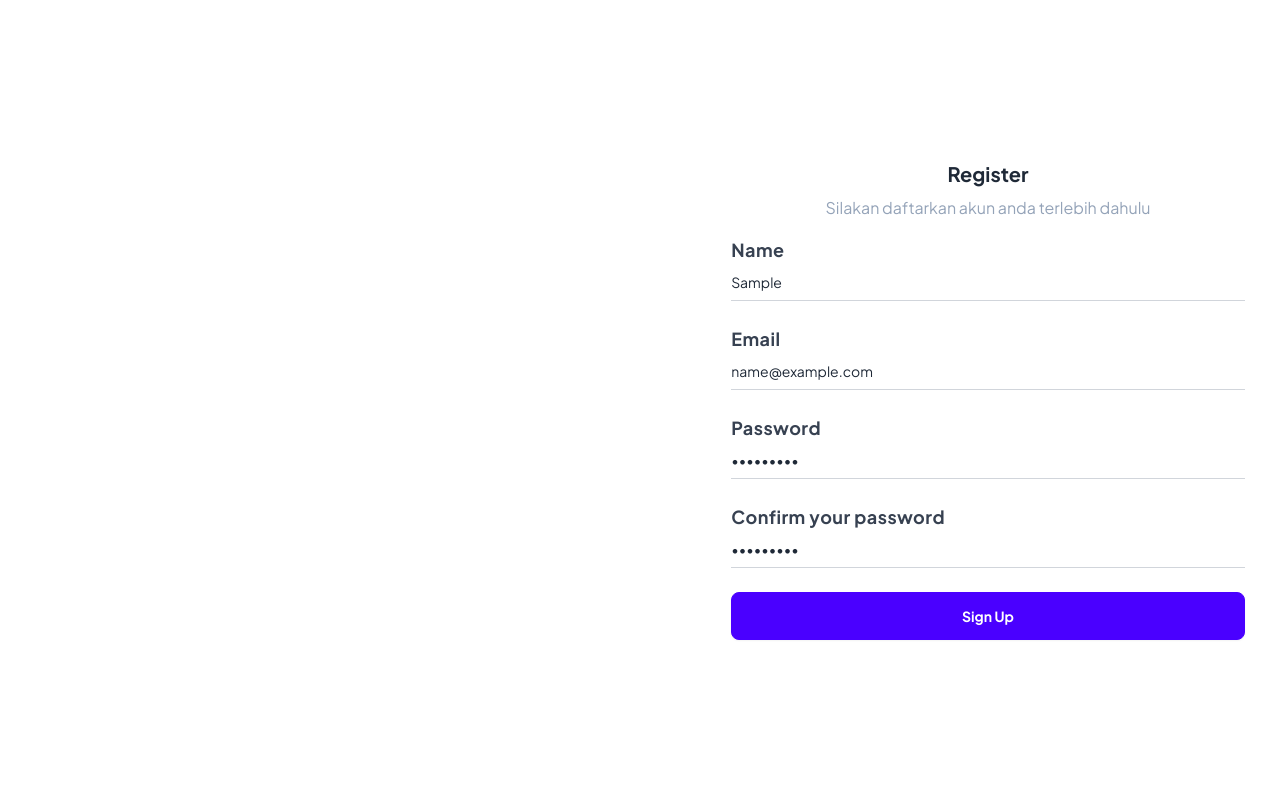
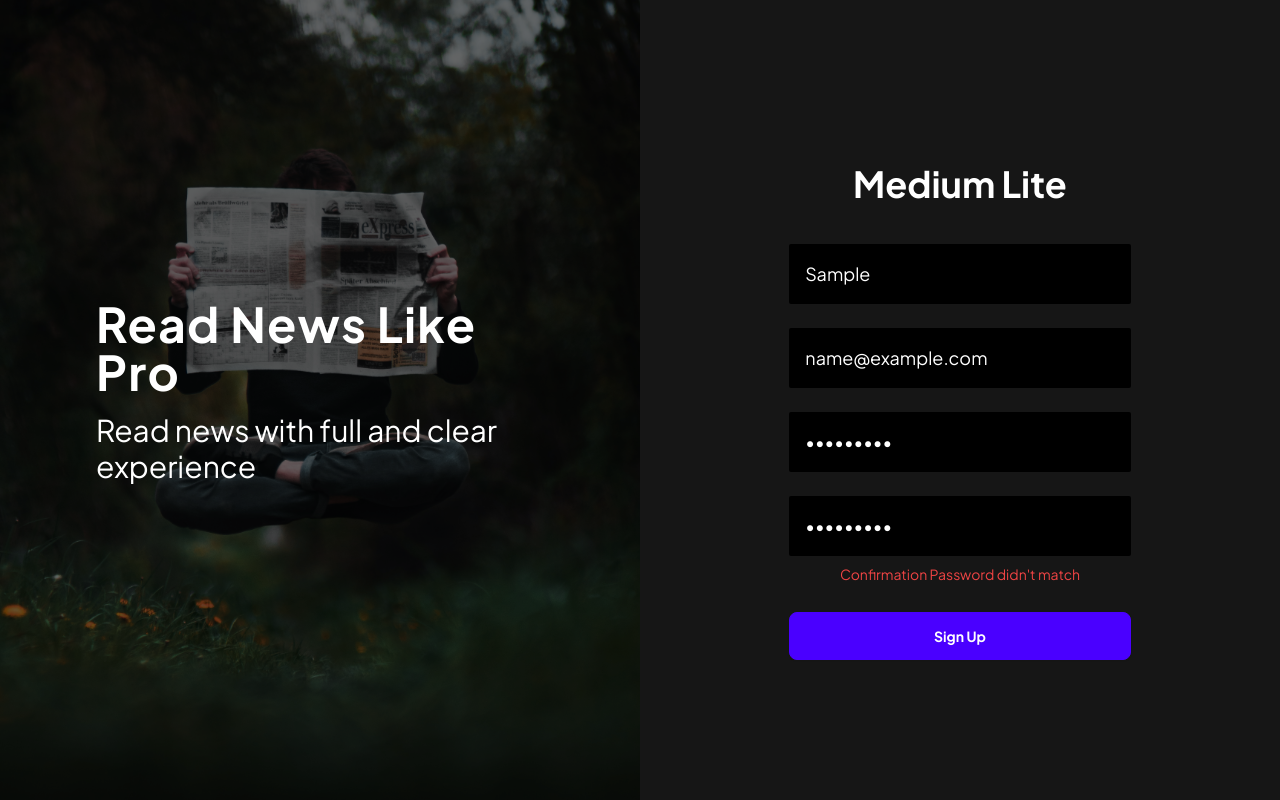
Before and after one commit to yaffalhakim1/medium-but-lite, a Next.js app: page /auth/register in a window 1280 px wide. Both pictures are taken after typing "Sample", "name@example.com", "Sample123", "Sample123" into the empty fields and a click on the button "Sign Up". Built offline with nearby package versions, Linux system fonts and the light colour scheme; no server answers; data requests are answered from the project's data file.

Commit message:
feat: add validation input in register

```diff
--- a/package.json
+++ b/package.json
@@ -11,13 +11,16 @@
   },
   "dependencies": {
     "@headlessui/react": "^1.7.17",
+    "@hookform/resolvers": "^3.3.2",
     "axios": "^1.6.2",
     "js-cookie": "^3.0.5",
     "next": "14.0.3",
     "react": "^18",
     "react-dom": "^18",
+    "react-hook-form": "^7.48.2",
     "sonner": "^1.2.4",
     "swr": "^2.2.4",
+    "zod": "^3.22.4",
     "zustand": "^4.4.7"
   },
   "devDependencies": {
--- a/pages/auth/register.tsx
+++ b/pages/auth/register.tsx
@@ -3,7 +3,7 @@ import { BASE_URL } from "@/config/api";
 import axios from "axios";
 import Head from "next/head";
 import { useRouter } from "next/router";
-import React, { SyntheticEvent, useState } from "react";
+import React, { ChangeEvent, SyntheticEvent, useState } from "react";
 import Cookie from "js-cookie";
 import { token } from "@/lib/utils/token";
 import { useUsers } from "@/lib/useUser";
@@ -18,12 +18,58 @@ const RegisterPage = () => {
     password_confirmation: "",
   });
   const [loading, setLoading] = useState(false);
+  const [validationError, setValidationError] = useState<string | null>(null);
+  const [validationEmail, setvalidationEmailError] = useState<string | null>(
+    null
+  );
+  const [validationPassword, setvalidationPasswordError] = useState<
+    string | null
+  >(null);
+  const [validationConfirmPass, setValidationConfirmPassError] = useState<
+    string | null
+  >(null);
 
-  function fieldHandler(e: any) {
+  function fieldHandler(e: ChangeEvent<HTMLInputElement>) {
+    const ev = e.target;
+
     setField({
       ...field,
       [e.target.name]: e.target.value,
     });
+
+    if (ev.name === "name") {
+      const nameValue = ev.value;
+      const error = nameValue.includes("@")
+        ? "Name cannot contain any symbol or number"
+        : null;
+      setValidationError(error);
+    }
+
+    if (ev.name === "email") {
+      const email = ev.value;
+
+      const emailError =
+        !email.includes("@") || !email.includes(".")
+          ? "Email must include @ symbol"
+          : null;
+      setvalidationEmailError(emailError);
+    }
+
+    const pass = ev.name === "password";
+    const conf_pass = ev.name === "confirm_password";
+
+    if (conf_pass) {
+      const confirmPassError =
+        conf_pass != pass ? "Confirmation Password didn't match" : null;
+      setValidationConfirmPassError(confirmPassError);
+    }
+
+    if (pass) {
+      const pass = ev.value;
+      const passError = Number(pass) < 8 ? "The minimum character is 8" : null;
+
+      setvalidationPasswordError(passError);
+    }
   }
 
   const { users } = useUsers();
@@ -44,6 +90,7 @@ const RegisterPage = () => {
       }
 
       Cookie.set("user_token", token());
+      Cookie.set("role", "user");
 
       if (register) {
         return router.push("/auth/login");
@@ -64,53 +111,70 @@ const RegisterPage = () => {
       <Head>
         <title>Register</title>
       </Head>
-      <section className="h-screen">
-        <div className="container px-6 py-12 h-full">
-          <div className=" md:w-8/12 lg:w-6/12 mb-12 md:mb-0"></div>
-          <div className="flex justify-center items-center flex-wrap h-full g-6 text-gray-800">
-            <div className="md:w-8/12 lg:w-6/12 mb-12 md:mb-0">
-              {/* image  */}
+      <section className="min-h-screen flex items-stretch text-white ">
+        <div className="lg:flex w-1/2 hidden bg-gray-500 bg-no-repeat bg-cover relative items-center bg-[url('/news.jpg')]">
+          <div className="absolute bg-black opacity-60 inset-0 z-0"></div>
+          <div className="w-full px-24 z-10">
+            <h1 className="text-5xl font-bold text-left tracking-wide">
+              Read News Like Pro
+            </h1>
+            <p className="text-3xl my-4">
+              Read news with full and clear experience
+            </p>
           </div>
-            <div className="md:w-8/12 lg:w-5/12 lg:ml-20">
-              <form onSubmit={handleRegister} method="POST">
-                <h1 className="font-bold text-xl text-center mb-2">Register</h1>
-                <p className="font-normal text-md text-center mb-4 text-slate-400">
-                  Silakan daftarkan akun anda terlebih dahulu
-                </p>
-                <div className="mb-6">
-                  <div className="text-lg font-bold text-gray-700 tracking-wide">
-                    Name
+          <div className="bottom-0 absolute p-4 text-center right-0 left-0 flex justify-center space-x-4"></div>
         </div>
+        <div className="lg:w-1/2 w-full flex items-center justify-center text-center md:px-16 px-0 z-0 bg-[#161616]">
+          <div className="absolute lg:hidden z-10 inset-0 bg-gray-500 bg-no-repeat bg-cover items-center bg-[url('/news.jpg')]">
+            <div className="absolute bg-black opacity-60 inset-0 z-0"></div>
+          </div>
+          <div className="w-full py-6 z-20">
+            <h1 className="my-6 text-4xl font-semibold">Medium Lite</h1>
+
+            <form
+              onSubmit={handleRegister}
+              className="sm:w-2/3 w-full px-4 lg:px-0 mx-auto"
+            >
+              <div className="pb-2 pt-4">
                 <input
                   type="text"
-                    className="w-full text-sm py-2 border-b border-gray-300 focus:outline-none focus:border-indigo-500"
+                  className={`block w-full p-4 text-lg rounded-sm bg-black focus:border-indigo-500 ${
+                    validationError && "input-error "
+                  }`}
                   placeholder="Name"
                   name="name"
                   onChange={fieldHandler}
                   required
                 />
+                {validationError && (
+                  <p className="mt-2 text-sm text-red-500 border-red-400">
+                    {validationError}
+                  </p>
+                )}
               </div>
-                <div className="mb-6">
-                  <div className="text-lg font-bold text-gray-700 tracking-wide">
-                    Email
-                  </div>
+              <div className="pb-2 pt-4">
                 <input
-                    type="text"
-                    className="w-full text-sm py-2 border-b border-gray-300 focus:outline-none focus:border-indigo-500"
+                  type="email"
+                  className={`block w-full p-4 text-lg rounded-sm bg-black focus:border-indigo-500 ${
+                    validationEmail && "input-error "
+                  }`}
                   placeholder="Email"
                   name="email"
                   onChange={fieldHandler}
                   required
                 />
+                {validationEmail && (
+                  <p className="mt-2 text-sm text-red-500 border-red-400">
+                    {validationEmail}
+                  </p>
+                )}
               </div>
-
-                <div className="mb-6">
-                  <div className="text-lg font-bold text-gray-700 tracking-wide">
-                    Password
-                  </div>
+              <div className="pb-2 pt-4">
                 <input
                   type="password"
-                    className="w-full text-sm py-2 border-b border-gray-300 focus:outline-none focus:border-indigo-500"
+                  className={`block w-full p-4 text-lg rounded-sm bg-black focus:border-indigo-500 ${
+                    validationPassword && "input-error "
+                  }`}
                   placeholder="Password (minimum 8 characters)"
                   name="password"
                   onChange={fieldHandler}
@@ -118,24 +182,33 @@ const RegisterPage = () => {
                   title="Password must be at least 8 characters long"
                   required
                 />
+                {validationPassword && (
+                  <p className="mt-2 text-sm text-red-500 border-red-400">
+                    {validationPassword}
+                  </p>
+                )}
               </div>
-                <div className="mb-6">
-                  <div className="text-lg font-bold text-gray-700 tracking-wide">
-                    Confirm your password
-                  </div>
+              <div className="pb-2 pt-4">
                 <input
                   type="password"
-                    className="w-full text-sm py-2 border-b border-gray-300 focus:outline-none focus:border-indigo-500"
+                  className={`block w-full p-4 text-lg rounded-sm bg-black focus:border-indigo-500 ${
+                    validationConfirmPass && "input-error "
+                  }`}
                   placeholder="Re-type your password"
-                    name="password_confirmation"
+                  name="confirm_password"
                   onChange={fieldHandler}
                   required
                 />
+                {validationConfirmPass && (
+                  <p className="mt-2 text-sm text-red-500 border-red-400">
+                    {validationConfirmPass}
+                  </p>
+                )}
               </div>
 
               <button
                 type="submit"
-                  className="btn btn-primary w-full capitalize text-white"
+                className="btn mt-5 btn-primary w-full capitalize text-white"
                 onClick={() => setLoading(true)}
               >
                 {loading ? (
@@ -146,8 +219,9 @@ const RegisterPage = () => {
                   "Sign Up"
                 )}
               </button>
+
+              <div className="p-4 text-center right-0 left-0 flex justify-center space-x-4 mt-16 lg:hidden "></div>
             </form>
-            </div>
           </div>
         </div>
       </section>
```
Also changed, not shown: public/news.jpg (added), 1 other file (tests, documents, lock files or other folders). Lines whose indentation alone changed are shown as unchanged.
